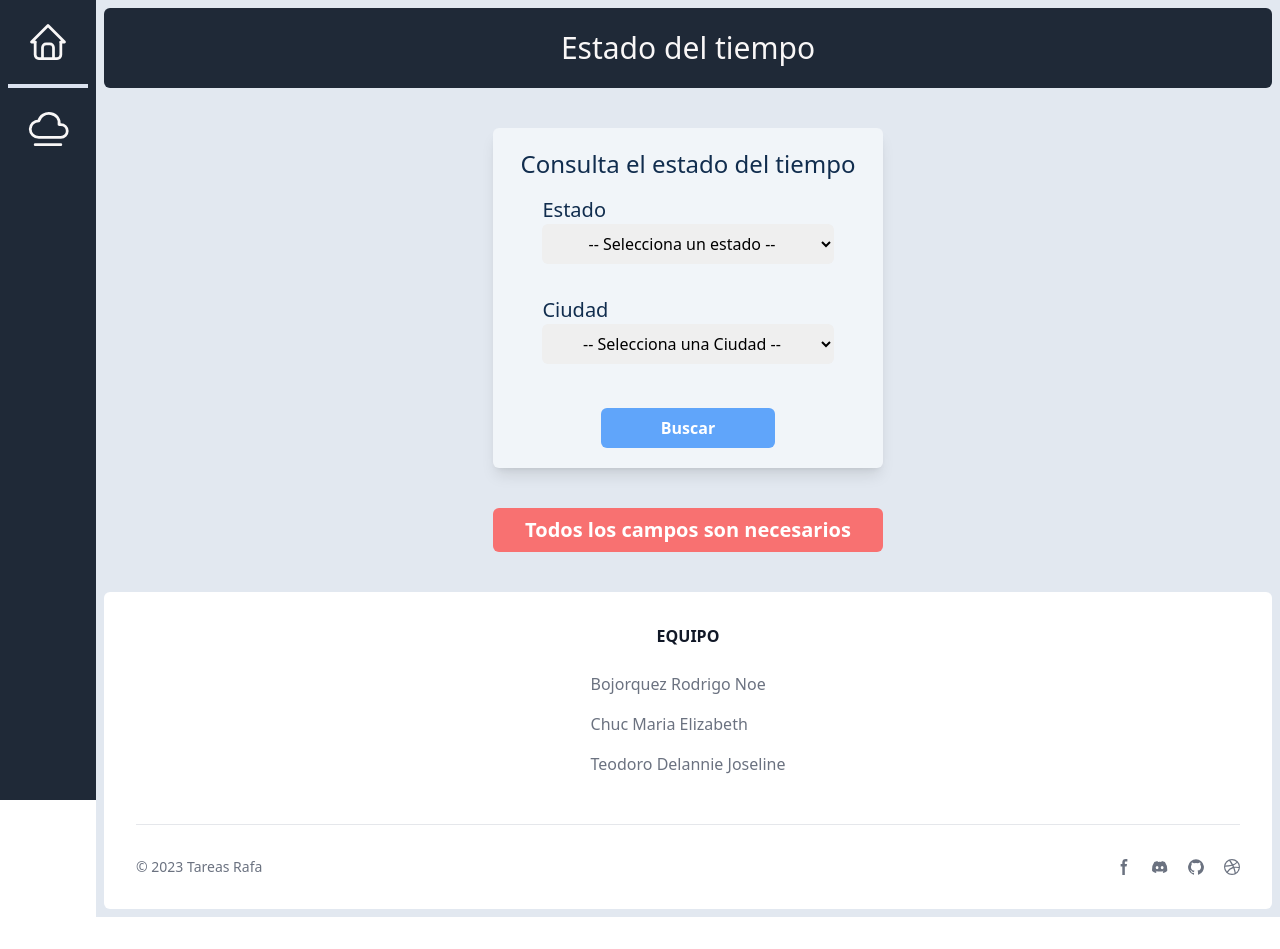
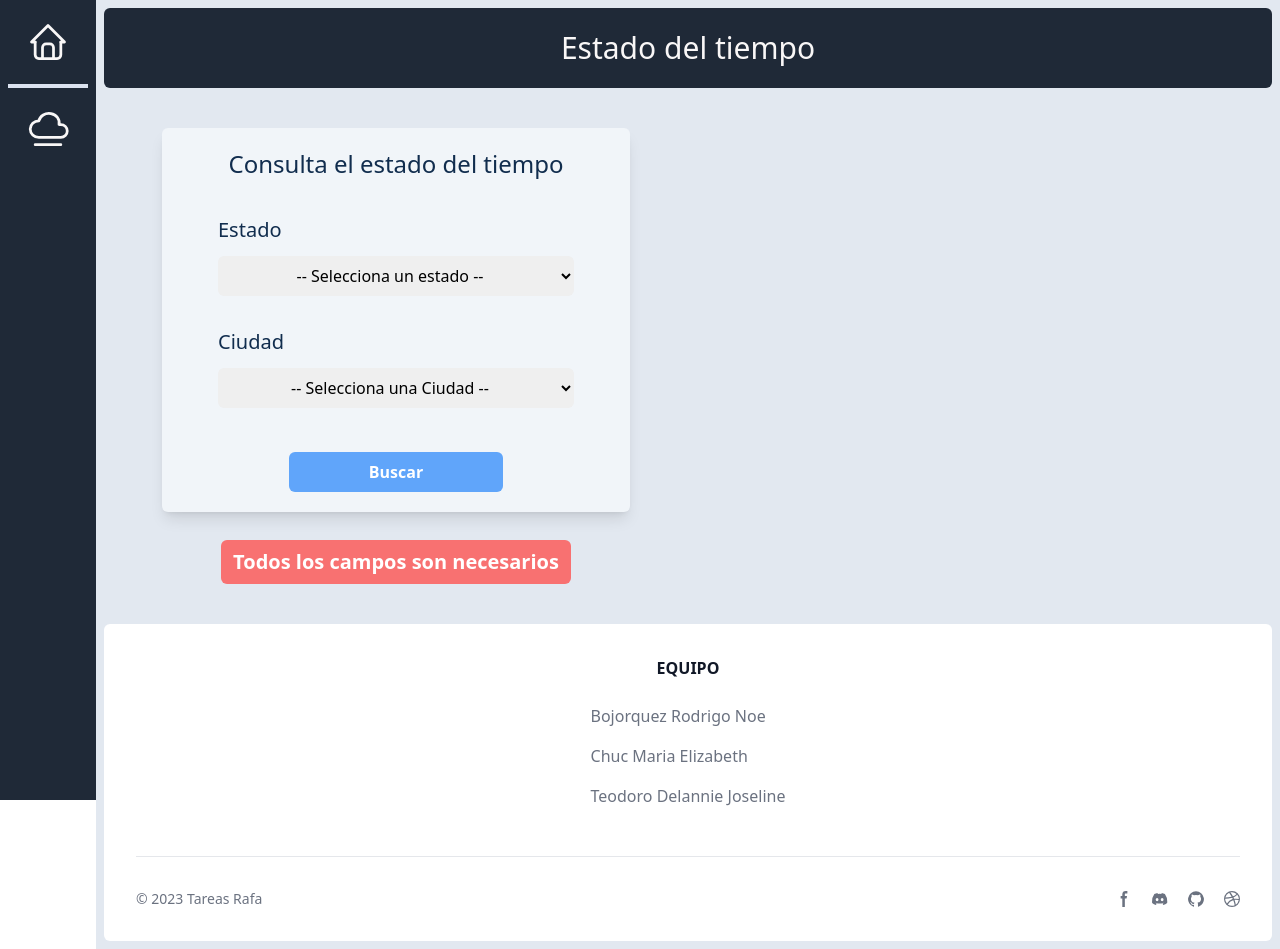
Before and after one commit to rodrigoBojorquez/portafolio-sm41, a React (Create React App) app: page /weather in a window 1280 px wide. Both pictures are taken after a click on the input "Buscar". Before the commit the page ends 917 px from the top, so only its background shows below. Built offline with nearby package versions, Linux system fonts and the light colour scheme.

Commit message:
se reestructuro el layout como lo sugerio el profe

```diff
--- a/src/components/Cargando.jsx
+++ b/src/components/Cargando.jsx
@@ -2,7 +2,7 @@ import React from 'react'
 
 function Cargando() {
   return (
-    <div className='w-1/3 bg-blue-400 text-white font-bold text-lg m-auto py-2 rounded-md'>
+    <div className='bg-blue-400 text-white font-bold text-lg m-auto py-2 rounded-md'>
         <p className='text-center'>Cargando ...</p>
     </div>
   )
--- a/src/components/Error.jsx
+++ b/src/components/Error.jsx
@@ -2,7 +2,7 @@ import React from 'react'
 
 function Error({children}) {
   return (
-    <div className='bg-red-400 text-xl text-white font-bold py-2 m-auto rounded-md w-1/3'>
+    <div className='bg-red-400 text-xl text-white font-bold py-2 m-auto rounded-md'>
         <p className='text-center'>{children}</p>
     </div>
   )
--- a/src/components/Formulario.jsx
+++ b/src/components/Formulario.jsx
@@ -23,7 +23,7 @@ function Formulario() {
                 id="username"
 
                 // INTERESANTE
-                onChange={e => setCampos({... campos, usuario: e.target.value})}
+                onChange={e => setCampos({...campos, usuario: e.target.value})}
                 />
             </div>
 
@@ -33,7 +33,7 @@ function Formulario() {
                 type="text"
                 placeholder='Contraseña'
                 id="password"
-                onChange={e => setCampos({... campos, contrasena: e.target.value})}
+                onChange={e => setCampos({...campos, contrasena: e.target.value})}
                 />
             </div>
 
--- a/src/routes/EstadoDelTiempo.jsx
+++ b/src/routes/EstadoDelTiempo.jsx
@@ -115,16 +115,16 @@ function EstadoDelTiempo() {
           titulo={"Estado del tiempo"}
         />
 
-        <main>
+        <main className='flex'>
 
           {/* form row  */}
-          <div className='flex justify-center my-10'>
+          <div className='flex flex-col items-center my-10 w-1/2'>
             <form
               onSubmit={handleSubmit}
-              className='bg-slate-100 shadow-lg w-1/3 p-5 rounded-md flex flex-col items-center'
+              className='bg-slate-100 shadow-lg w-4/5 p-5 rounded-md flex flex-col items-center'
             >
-              <h3 className='text-center text-2xl text-[#112D4E]'>Consulta el estado del tiempo</h3>
-              <div className='flex flex-col my-4 w-10/12'>
+              <h3 className='text-center mb-5 font-medium text-2xl text-[#112D4E]'>Consulta el estado del tiempo</h3>
+              <div className='flex flex-col gap-3 my-4 w-10/12'>
                 <label htmlFor="selectEstado" className='text-xl text-[#112D4E]'>Estado</label>
                 <select
                   onChange={e => setEstadoActual(e.target.value)}
@@ -141,11 +141,11 @@ function EstadoDelTiempo() {
                   }
                 </select>
               </div>
-              <div className='flex flex-col my-4 w-10/12'>
+              <div className='flex flex-col gap-3 my-4 w-10/12'>
 
                 <label htmlFor="selectCiudad" className='text-xl text-[#112D4E]'>Ciudad</label>
                 <select
-                  onChange={e => {setCiudadActual(e.target.value)}}
+                  onChange={e => { setCiudadActual(e.target.value) }}
                   id='selectCiudad'
                   className='rounded-md text-center py-2'
                   value={!cargando ? ciudadActual : ""}
@@ -172,36 +172,51 @@ function EstadoDelTiempo() {
                 className='bg-blue-400 text-white font-semibold p-2 w-1/2 m-auto mt-7 rounded-md hover:cursor-pointer'
               />
             </form>
+
+            {cargando &&
+              <div className='mt-7 w-3/5'>
+                <Cargando />
+              </div>
+            }
+            {error ?
+              <div className='w-3/5 mt-7'>
+                <Error>Todos los campos son necesarios</Error>
+              </div>
+              :
+              <></>
+            }
           </div>
 
           {/* results row */}
-          <div className='mb-10'>
-            {cargando &&
-              <div className='my-3'>
-                <Cargando/>
-              </div>
-            }
-            {error ?
-              <Error>Todos los campos son necesarios</Error>
-              :
-              <></>
-            }
+          <div className='flex items-center justify-center w-1/2'>
 
             {mostrarDatos &&
 
               // from-sky-500 from-10% to-blue-300 to-90%
 
-              <div className='bg-gradient-to-b from-sky-500 from-10% to-indigo-400 to-90% shadow-md w-2/5 m-auto p-6 rounded-md'>
+              <div className='bg-gradient-to-b from-sky-500 from-10% to-indigo-400 to-90% shadow-md w-4/5 m-auto p-10 rounded-md'>
                 <h3 className='text-4xl font-medium text-center mb-2 text-slate-200'>{ciudad.name}</h3>
 
                 <p className='text-6xl font-light text-center text-slate-200'>{ciudad.tempc}°</p>
 
-                <p className='text-center font-medium italic text-xl text-slate-200 mt-2 mb-5'>{ciudad.skydescriptionlong}</p>
+                <p className='text-center font-medium italic text-2xl text-slate-200 mt-2 mb-10'>{ciudad.skydescriptionlong}</p>
 
-                <div className='flex flex-col gap-3 items-center font-medium italic text-lg  text-slate-200'>
-                  <p>Precipitación:  {ciudad.probabilityofprecip}mm</p>
-                  <p>Humedad:  {ciudad.relativehumidity}%</p>
-                  <p>Viento: {ciudad.windspeedkm}km/h</p>
+                {/* DISPLAY DE INFORMACION SECUNDARIA  */}
+                <div className='grid grid-cols-3 justify-items-center gap-3 font-medium italic text-lg  text-slate-200'>
+                  <div className='flex flex-col items-center gap-2'>
+                    <p>Precipitación: </p>
+                    <strong className='text-xl'>{ciudad.probabilityofprecip}mm</strong>
+                  </div>
+
+                  <div className='flex flex-col items-center gap-2'>
+                    <p>Humedad:</p>
+                    <strong className='text-xl'>{ciudad.relativehumidity}%</strong>
+                  </div>
+
+                  <div className='flex flex-col items-center gap-2'>
+                    <p>Viento:</p>
+                    <strong className='text-xl'>{ciudad.windspeedkm}km/h</strong>
+                  </div>
                 </div>
               </div>
             }
```
